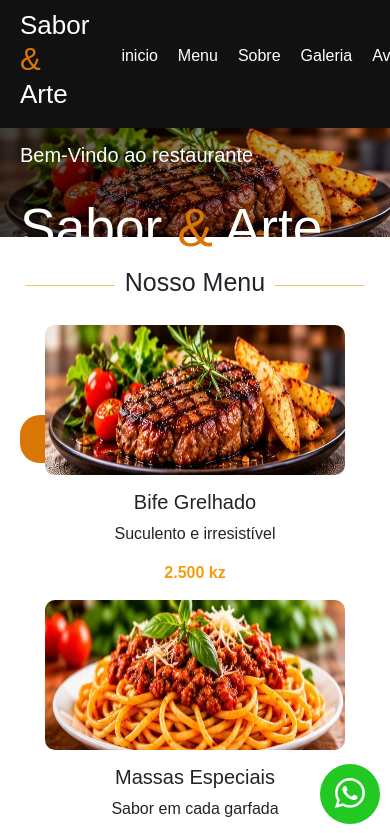
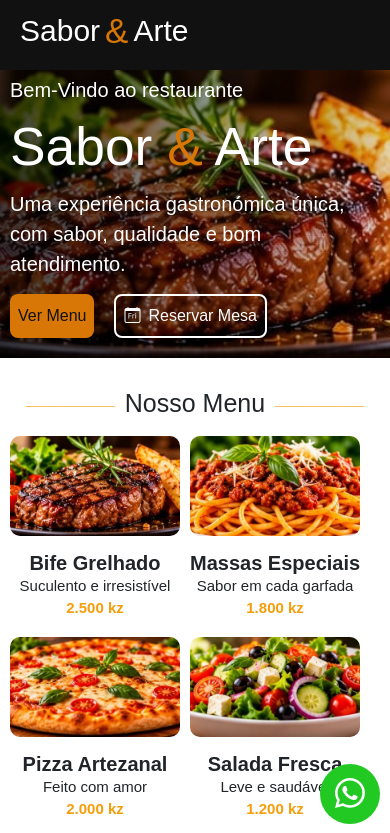
Before and after one commit to AntonioBalduino/leading-page-Sabor_-_Arte, a plain HTML site: page index.html in a window 390 px wide. Shown: the top 833 px of the page. Drawn offline with nearby package versions, Linux system fonts and the light colour scheme.

Commit message:
responsividade

```diff
--- a/assets/css/estilos.css
+++ b/assets/css/estilos.css
@@ -581,3 +581,6 @@ footer{
 footer p{
     margin: 0;
 }
+
+
+/*RESPONSIVIDADE*/
--- /dev/null
+++ b/assets/css/resp_telemovel.css
@@ -0,0 +1,70 @@
+@media (max-width: 800px) {
+
+    header{
+        width: 100%;
+    }
+    header h2{
+        display: flex;
+        font-size: 30px;
+        justify-content: center;
+        align-items: center;
+        gap: 5px;
+    }
+    header h2 span{
+        font-size: 35px;
+    }
+
+    header nav ul{
+        display: none;
+    }
+
+    header div{
+        display: none;
+    }
+
+    /*PRIMEIRA SECTION*/
+    #sec-1{
+        width: 100%;
+        height: auto;
+        padding: 5px 10px;
+    }
+    #sec-1 p{
+        margin: 0;
+    }
+
+    #sec-1 div{
+        margin: 15px 0;
+    }
+
+    #sec-1 div a{
+        border-radius: 8px;
+        padding: 8px;
+    }
+
+    /*SECTIN 2*/
+    #sec-2 div.menus {
+        display: flex;
+        flex-wrap: wrap;
+        padding: 10px;
+        gap: 10px;
+    }
+    #sec-2 div.menus div img{
+        width: 170px;
+        height: 100px;
+        object-fit: cover;
+        object-position: center;
+    }
+
+    #sec-2 div.menus div{
+        line-height: 6px;
+        font-size: 15px;
+    }
+    #sec-2 div.menus div h4{
+        font-weight: bold;
+    }
+
+
+    /*TERCEIRA SECTION*/
+    #sec-3{}
+
+}
--- a/index.html
+++ b/index.html
@@ -6,6 +6,7 @@
     <meta name="viewport" content="width=device-width, initial-scale=1.0">
     <link rel="stylesheet" href="https://cdn.jsdelivr.net/npm/bootstrap@5.3.8/dist/css/bootstrap.min.css">
     <link rel="stylesheet" href="assets/css/estilos.css">
+    <link rel="stylesheet" href="assets/css/resp_telemovel.css">
     <title>Sabor Art</title>
 </head>
 
@@ -32,8 +33,8 @@
         <h1>Sabor <span>&</span> Arte</h1>
         <p>Uma experiência gastronómica única,<br> com sabor, qualidade e bom atendimento.</p>
         <div>
-            <a href="#" class="link-1">Ver Menu</a>
-            <a href="#" class="link-2"> <i class="bi bi-calendar-day"></i> Reservar Mesa</a>
+            <a href="#" class="link-1 link">Ver Menu</a>
+            <a href="#" class="link-2 link"> <i class="bi bi-calendar-day"></i> Reservar Mesa</a>
         </div>
     </section>
 
```
